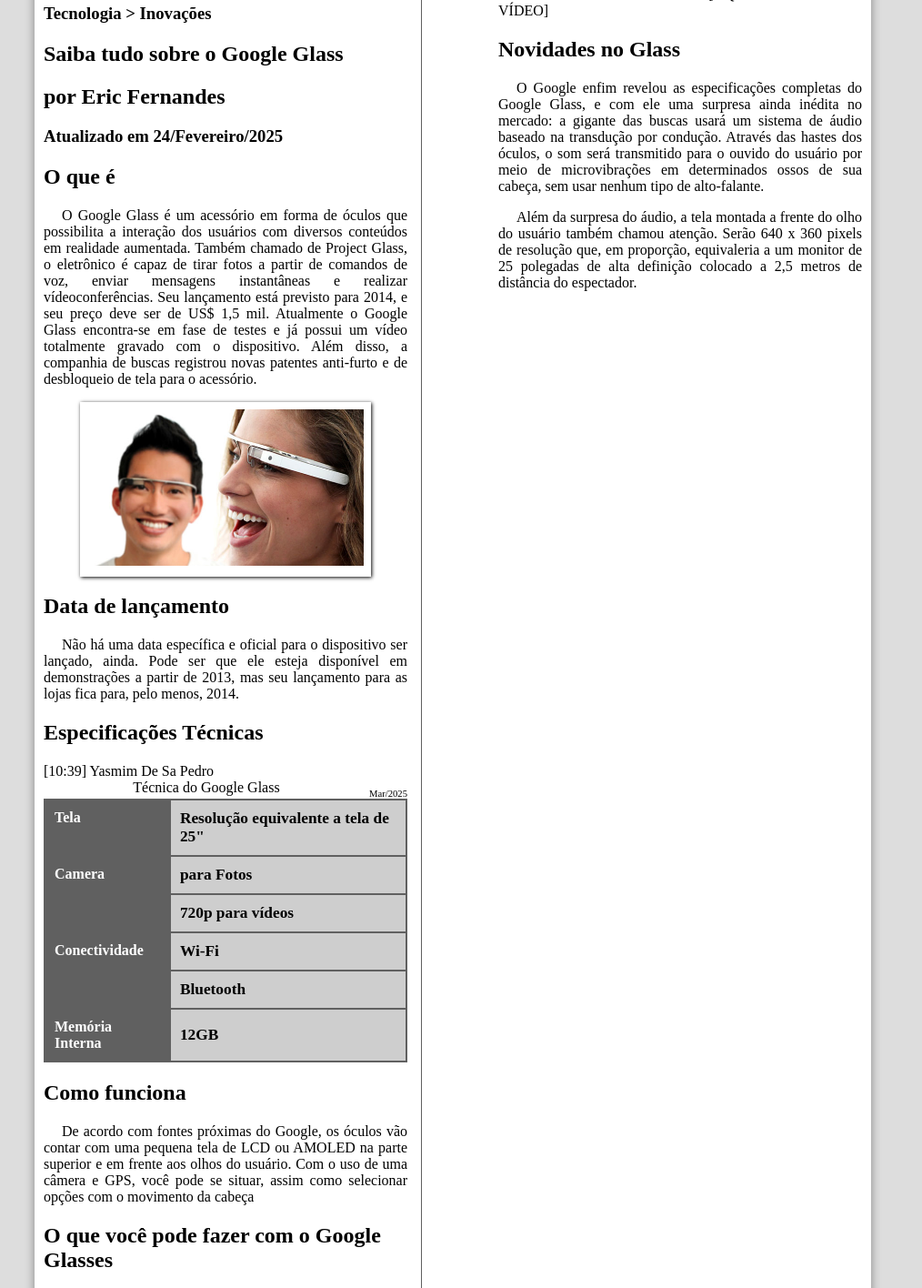
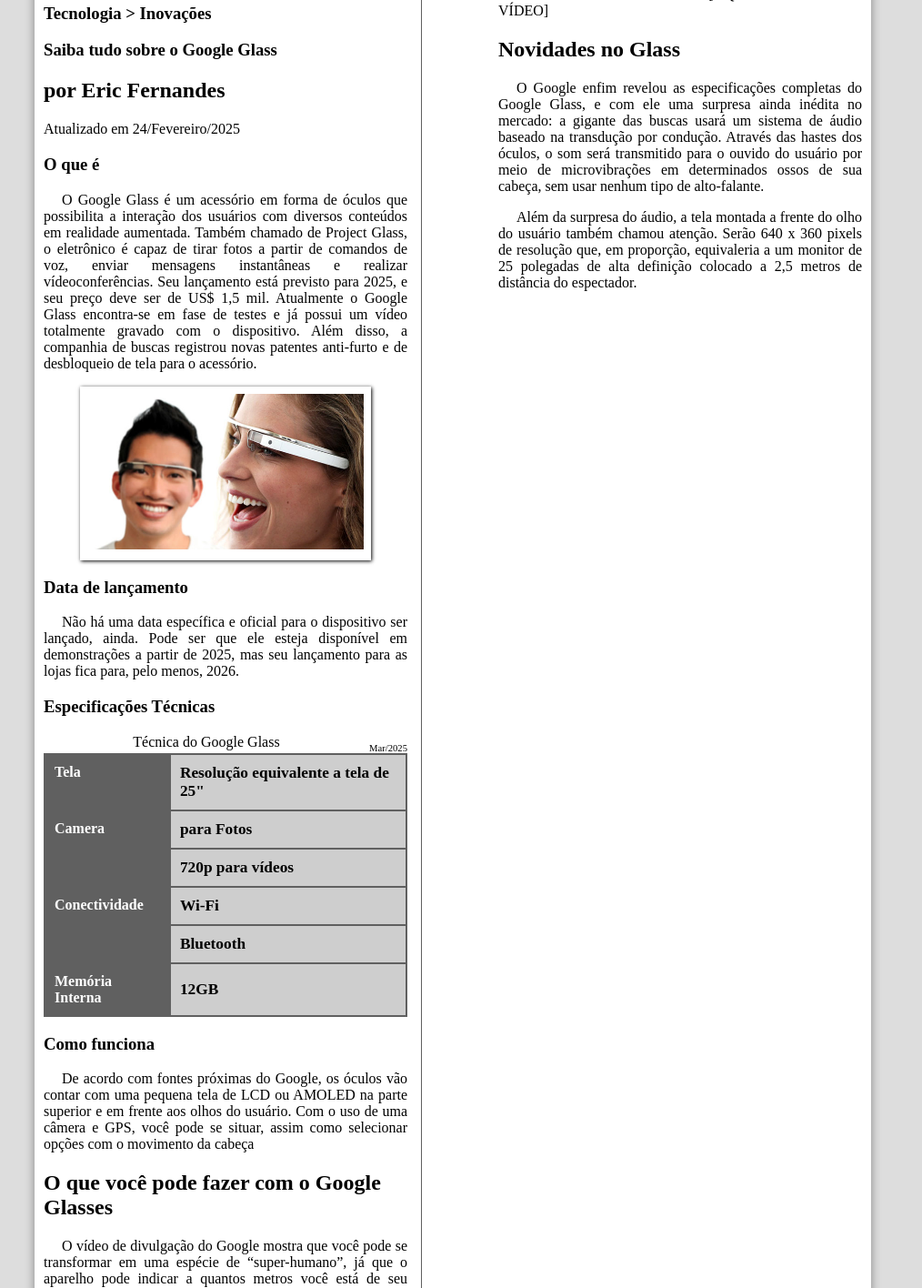
Before and after one commit to Davi-xpz/projetoglass, a plain HTML site: page index.html in a window 1280 px wide. Shown: the part 164-1580 px from the top of the page at 91% size, without its empty margins (142-1156 px from the left). Drawn offline with Linux system fonts and the light colour scheme.

Commit message:
Update index.html

```diff
--- a/index.html
+++ b/index.html
@@ -37,15 +37,19 @@
 </header>
 
 <section id="corpo">
-<h3>Tecnologia > Inovações<h3>
-<h1>Saiba tudo sobre o Google Glass</h1>
-<h2>por Eric Fernandes</h2>
-<h3>Atualizado em 24/Fevereiro/2025</h3>
-
+    <article id="noticia-orincipal">
+        <header id="cabecalho-artigo">
+            <hgroup>
+                <h3>Tecnologia > Inovações<h3>
+                <h1>Saiba tudo sobre o Google Glass</h1>
+                <h2>por Eric Fernandes</h2>
+                <h3 class="direita"></h3>Atualizado em 24/Fevereiro/2025</h3>
+    </hgroup>
+</header>
 
 
 <h1>O que é</h1>
-<p>O Google Glass é um acessório em forma de óculos que possibilita a interação dos usuários com diversos conteúdos em realidade aumentada. Também chamado de Project Glass, o eletrônico é capaz de tirar fotos a partir de comandos de voz, enviar mensagens instantâneas e realizar vídeoconferências. Seu lançamento está previsto para 2014, e seu preço deve ser de US$ 1,5 mil. Atualmente o Google Glass encontra-se em fase de testes e já possui um vídeo totalmente gravado com o dispositivo. Além disso, a companhia de buscas registrou novas patentes anti-furto e de desbloqueio de tela para o acessório.</p>
+<p>O Google Glass é um acessório em forma de óculos que possibilita a interação dos usuários com diversos conteúdos em realidade aumentada. Também chamado de Project Glass, o eletrônico é capaz de tirar fotos a partir de comandos de voz, enviar mensagens instantâneas e realizar vídeoconferências. Seu lançamento está previsto para 2025, e seu preço deve ser de US$ 1,5 mil. Atualmente o Google Glass encontra-se em fase de testes e já possui um vídeo totalmente gravado com o dispositivo. Além disso, a companhia de buscas registrou novas patentes anti-furto e de desbloqueio de tela para o acessório.</p>
 
 <figure class="foto-legenda">
     <img src="_imagens/glass-quadro-homem-mulher.jpg" alt="">
@@ -56,14 +60,13 @@
 </figure>
 
 <h1>Data de lançamento</h1>
-<p>Não há uma data específica e oficial para o dispositivo ser lançado, ainda. Pode ser que ele esteja disponível em demonstrações a partir de 2013, mas seu lançamento para as lojas fica para, pelo menos, 2014.</p>
+<p>Não há uma data específica e oficial para o dispositivo ser lançado, ainda. Pode ser que ele esteja disponível em demonstrações a partir de 2025, mas seu lançamento para as lojas fica para, pelo menos, 2026.</p>
 
 <h1>Especificações Técnicas</h1>
 <table id="tabelaspecs">
 <caption> Técnica do Google Glass  <span>Mar/2025</span></caption>
 
 
-[10:39] Yasmim De Sa Pedro
 <tr><td class="ce">Tela</td>   <td class="cd">Resolução equivalente a tela de 25"</td></tr>
 
 <tr><td rowspan="2" class="ce">Camera</td>  <td class="cd"> para Fotos </td></tr>
@@ -79,10 +82,11 @@
 <h1>Como funciona</h1>
 <p>De acordo com fontes próximas do Google, os óculos vão contar com uma pequena tela de LCD ou AMOLED na parte superior e em frente aos olhos do usuário. Com o uso de uma câmera e GPS, você pode se situar, assim como selecionar opções com o movimento da cabeça</p>
 
-<h1>O que você pode fazer com o Google Glasses</h1>
+<h2>O que você pode fazer com o Google Glasses</h2>
 <p>O vídeo de divulgação do Google mostra que você pode se transformar em uma espécie de “super-humano”, já que o aparelho pode indicar a quantos metros você está de seu destino, se o metrô está aberto ou fechado, mostrar o clima, agenda e até mesmo permitir que você marque encontros apenas com comandos de voz.</p>
 
 [AQUI ENTRA UM VÍDEO]
+</article>
 </section>
 
 <aside id="lateral">
@@ -92,7 +96,7 @@ Vídeo mais recente
 
 [AQUI ENTRA UM VÍDEO]
 
-<h1>Novidades no Glass</h1>
+<h2>Novidades no Glass</h2>
 <p>O Google enfim revelou as especificações completas do Google Glass, e com ele uma surpresa ainda inédita no mercado: a gigante das buscas usará um sistema de áudio baseado na transdução por condução. Através das hastes dos óculos, o som será transmitido para o ouvido do usuário por meio de microvibrações em determinados ossos de sua cabeça, sem usar nenhum tipo de alto-falante.</p>
 
 <p>Além da surpresa do áudio, a tela montada a frente do olho do usuário também chamou atenção. Serão 640 x 360 pixels de resolução que, em proporção, equivaleria a um monitor de 25 polegadas de alta definição colocado a 2,5 metros de distância do espectador.</p>
```
